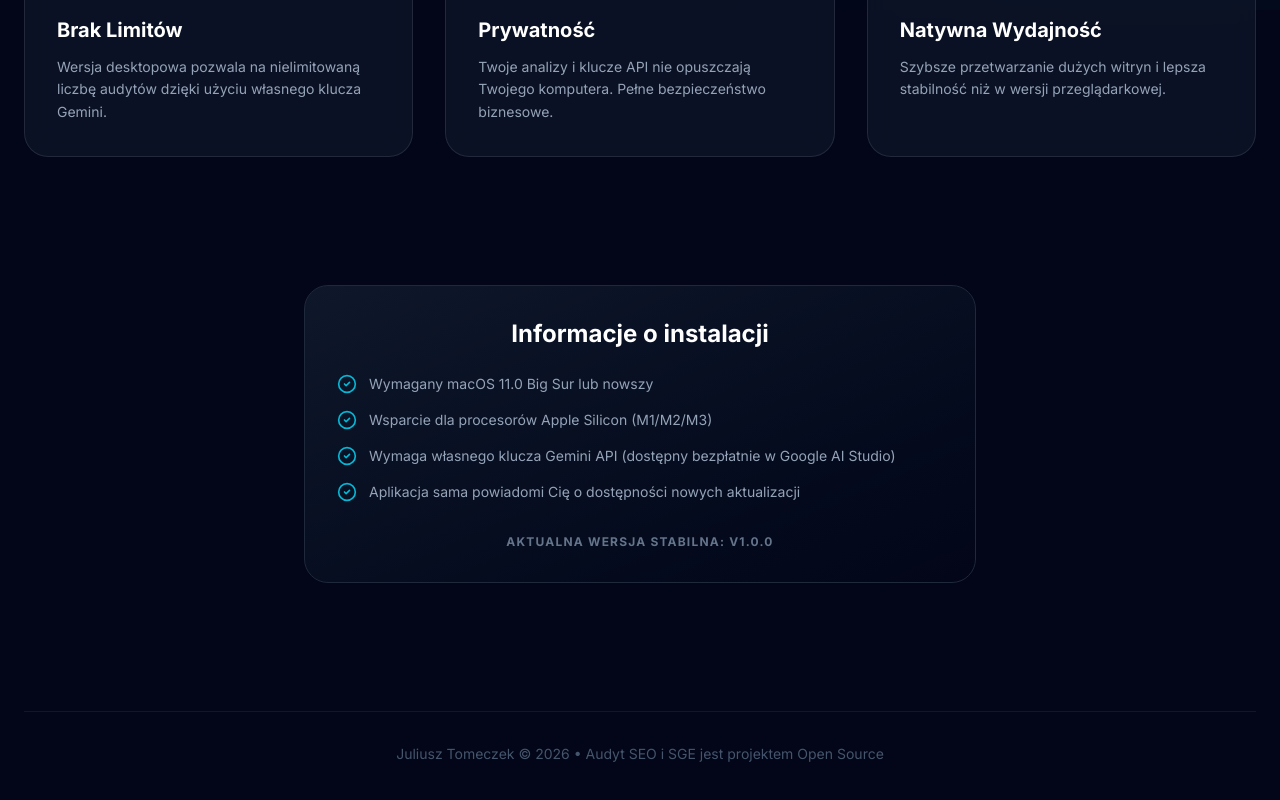
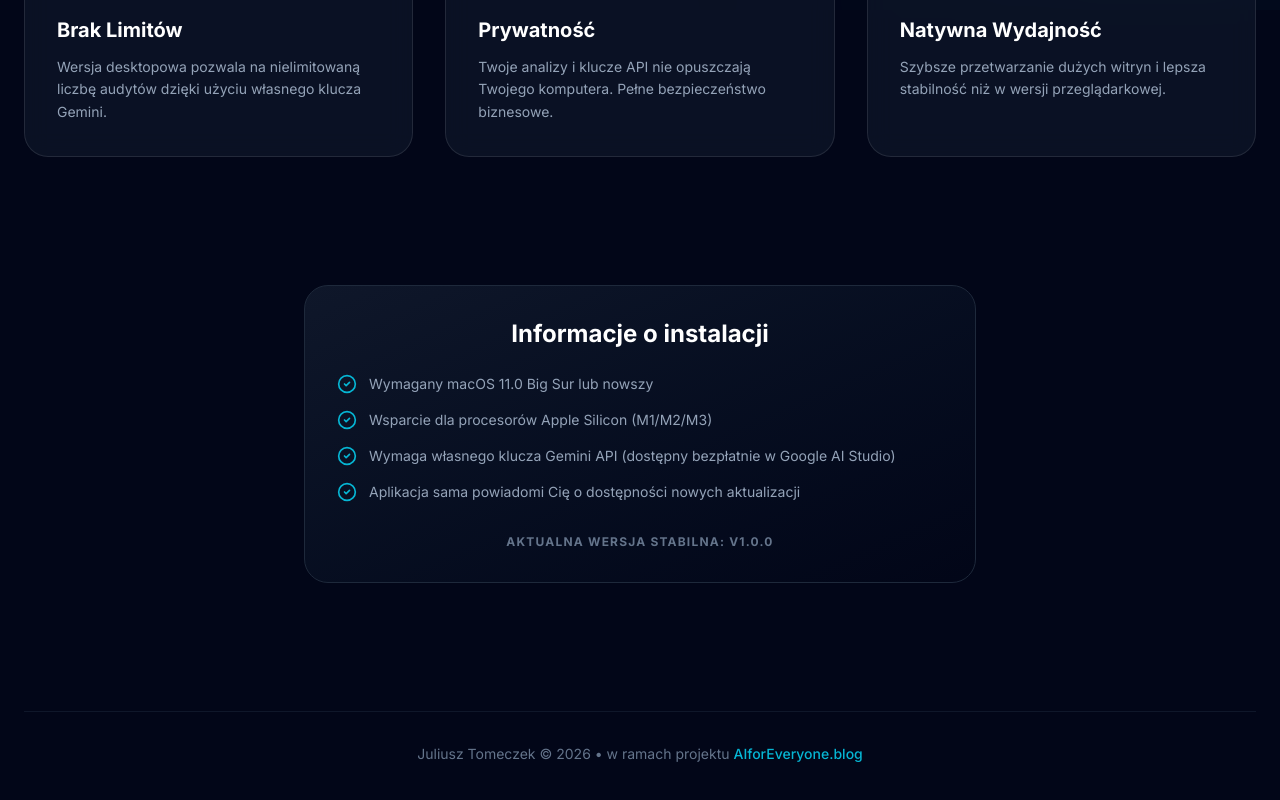
Before and after one commit to jtomeczek-dev/Audit-SEO-SGE, a Next.js app: page /pobierz in a window 1280 px wide. Shown: the part 790-1590 px from the top of the page. Built offline with nearby package versions, Linux system fonts and the light colour scheme.

Commit message:
style: fix footer branding consistency

```diff
--- a/src/app/pobierz/page.tsx
+++ b/src/app/pobierz/page.tsx
@@ -117,8 +117,16 @@ export default function DownloadPage() {
 
                 {/* Footer */}
                 <footer className="mt-32 py-8 border-t border-slate-900 text-center">
-                    <p className="text-slate-600 text-sm">
-                        Juliusz Tomeczek &copy; {new Date().getFullYear()} • Audyt SEO i SGE jest projektem Open Source
+                    <p className="text-slate-500 text-sm">
+                        Juliusz Tomeczek &copy; {new Date().getFullYear()} • w ramach projektu{" "}
+                        <a
+                            href="https://aiforeveryone.blog"
+                            target="_blank"
+                            rel="noopener noreferrer"
+                            className="text-cyan-500 hover:text-cyan-400 font-medium transition-colors"
+                        >
+                            AIforEveryone.blog
+                        </a>
                     </p>
                 </footer>
             </div>
```
